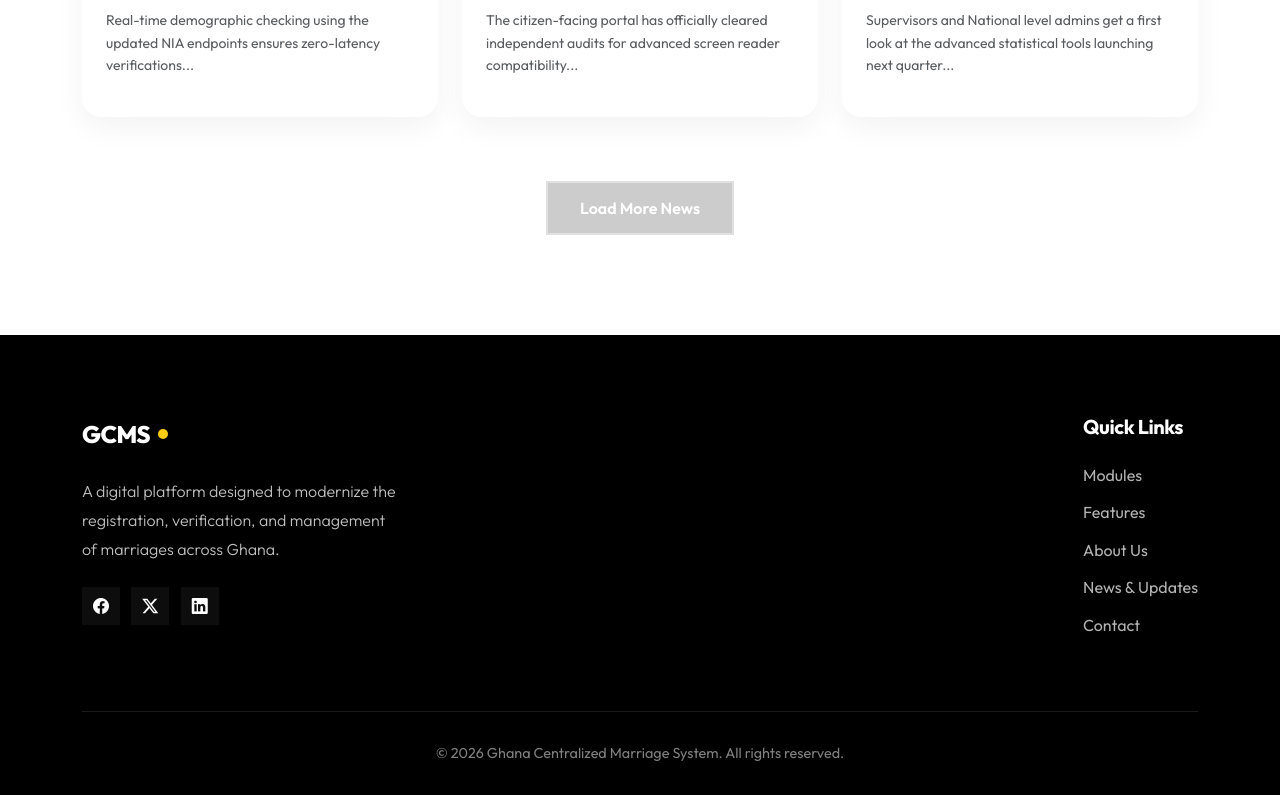
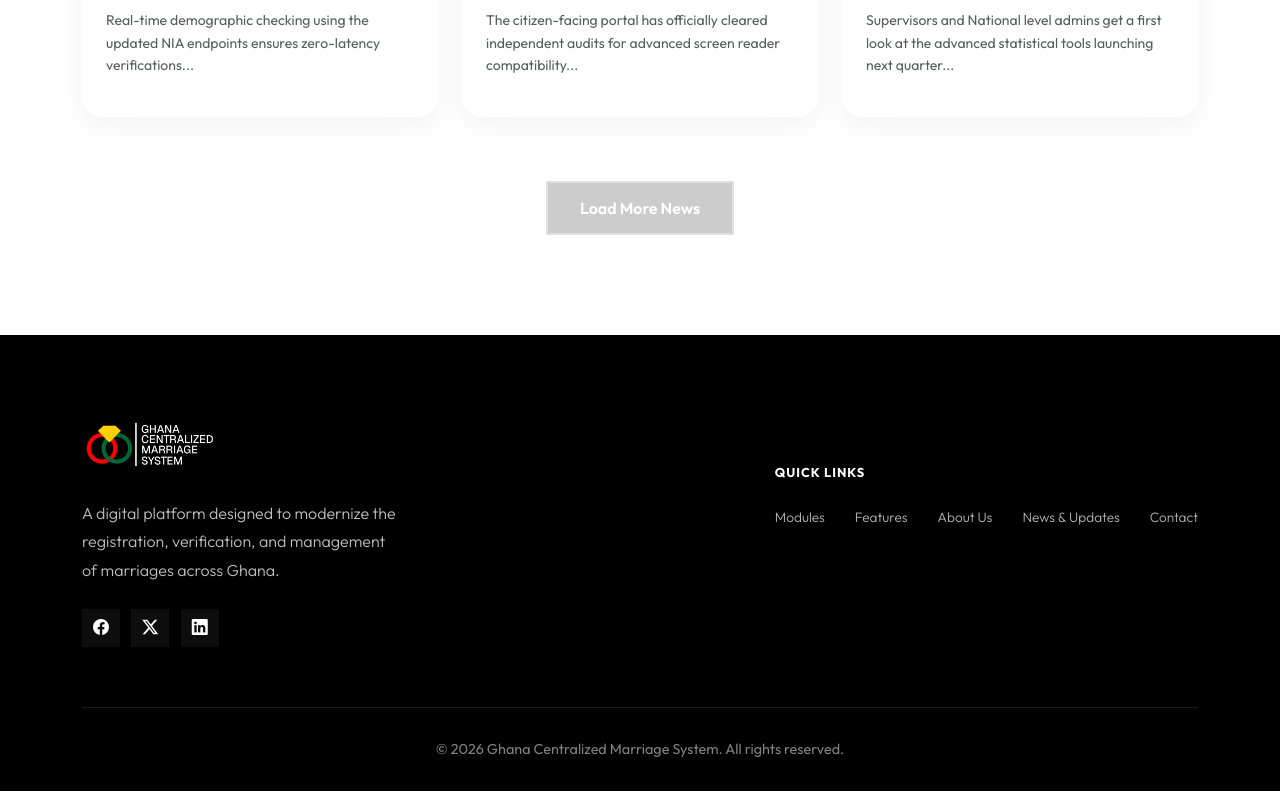
Before and after one commit to Manuel-Vardy/GCMS, a website: page news.html in a window 1280 px wide. Shown: the part 1292-2087 px from the top of the page. Drawn offline with nearby package versions, Linux system fonts and the light colour scheme.

Commit message:
initail commit

```diff
--- a/about.html
+++ b/about.html
@@ -9,6 +9,9 @@
     <link href="https://cdn.jsdelivr.net/npm/bootstrap@5.3.2/dist/css/bootstrap.min.css" rel="stylesheet">
     <link rel="stylesheet" href="https://cdn.jsdelivr.net/npm/bootstrap-icons@1.11.1/font/bootstrap-icons.css">
     <link rel="stylesheet" href="css/style.css">
+
+    <!-- Favicon -->
+    <link rel="icon" type="image/png" href="images/GCMS-03.png">
 </head>
 
 <body>
@@ -39,7 +42,7 @@
                 <!-- Black Box Logo Left -->
                 <div class="oitech-logo-box d-flex align-items-center h-100 px-4">
                     <a class="navbar-brand text-white fw-bold fs-3 mb-0" href="index.html">
-                        GCMS<span style="color: var(--gcms-yellow)">.</span>
+                        <img src="images/GCMS-02.png" alt="GCMS Logo" style="height: 60px;">
                     </a>
                 </div>
 
@@ -149,7 +152,7 @@
                 <div class="col-lg-4 col-md-6 pe-lg-5">
                     <a href="index.html" class="text-decoration-none">
                         <div class="footer-logo">
-                            GCMS <span class="brand-dot"></span>
+                            <img src="images/GCMS-02.png" alt="GCMS Logo" style="height: 60px;">
                         </div>
                     </a>
                     <p class="text-white opacity-75 mb-4" style="line-height: 1.8; font-weight: 300;">
@@ -171,7 +174,7 @@
 
                 <!-- Footer Links -->
                 <div class="col-lg-8 col-md-8 d-flex justify-content-lg-end">
-                    <div>
+                    <div class="footer-links-container">
                         <h5 class="fw-bold mb-4">Quick Links</h5>
                         <ul class="footer-links">
                             <li><a href="modules.html">Modules</a></li>
--- a/css/style.css
+++ b/css/style.css
@@ -1443,22 +1443,48 @@ h6,
 .footer-links {
     list-style: none;
     padding: 0;
-    margin: 0;
+    margin: 20px 0 0 0;
+    display: flex;
+    flex-wrap: wrap;
+    gap: 30px;
 }
 
 .footer-links li {
-    margin-bottom: 12px;
+    margin-bottom: 0;
 }
 
 .footer-links a {
     color: rgba(255, 255, 255, 0.7);
     text-decoration: none;
     transition: var(--transition-fast);
+    font-weight: 300;
+    font-size: 0.85rem;
 }
 
 .footer-links a:hover {
     color: var(--gcms-yellow);
-    padding-left: 5px;
+}
+
+.footer h5.fw-bold {
+    font-weight: 400;
+    letter-spacing: 1px;
+    text-transform: uppercase;
+    font-size: 0.8rem;
+}
+
+.footer-links-container {
+    padding-top: 50px;
+}
+
+@media (max-width: 991.98px) {
+    .footer-links {
+        flex-direction: column;
+        gap: 12px;
+    }
+
+    .footer-links-container {
+        padding-top: 30px;
+    }
 }
 
 .footer-bottom {
@@ -1785,14 +1811,11 @@ h6,
 
 .oitech-logo-box {
     position: relative;
-    background-color: var(--gcms-black);
-    border-right: 5px solid var(--gcms-yellow);
+    background-color: transparent;
     z-index: 10;
     height: 100%;
     display: flex;
     align-items: center;
-    border-top-left-radius: 0;
-    border-bottom-left-radius: 0;
 }
 
 
--- a/news.html
+++ b/news.html
@@ -9,6 +9,9 @@
     <link href="https://cdn.jsdelivr.net/npm/bootstrap@5.3.2/dist/css/bootstrap.min.css" rel="stylesheet">
     <link rel="stylesheet" href="https://cdn.jsdelivr.net/npm/bootstrap-icons@1.11.1/font/bootstrap-icons.css">
     <link rel="stylesheet" href="css/style.css">
+
+    <!-- Favicon -->
+    <link rel="icon" type="image/png" href="images/GCMS-03.png">
 </head>
 
 <body class="bg-gray-light">
@@ -39,7 +42,7 @@
                 <!-- Black Box Logo Left -->
                 <div class="oitech-logo-box d-flex align-items-center h-100 px-4">
                     <a class="navbar-brand text-white fw-bold fs-3 mb-0" href="index.html">
-                        GCMS<span style="color: var(--gcms-yellow)">.</span>
+                        <img src="images/GCMS-02.png" alt="GCMS Logo" style="height: 60px;">
                     </a>
                 </div>
 
@@ -173,7 +176,7 @@
                 <div class="col-lg-4 col-md-6 pe-lg-5">
                     <a href="index.html" class="text-decoration-none">
                         <div class="footer-logo">
-                            GCMS <span class="brand-dot"></span>
+                            <img src="images/GCMS-02.png" alt="GCMS Logo" style="height: 60px;">
                         </div>
                     </a>
                     <p class="text-white opacity-75 mb-4" style="line-height: 1.8; font-weight: 300;">
@@ -194,15 +197,15 @@
                 </div>
 
                 <!-- Footer Links -->
-                <div class="col-lg-8 col-md-8 d-flex justify-content-lg-end">
-                    <div>
+                <div class="col-lg-8 d-flex justify-content-lg-end">
+                    <div class="footer-links-container">
                         <h5 class="fw-bold mb-4">Quick Links</h5>
                         <ul class="footer-links">
                             <li><a href="modules.html">Modules</a></li>
                             <li><a href="features.html">Features</a></li>
                             <li><a href="about.html">About Us</a></li>
                             <li><a href="news.html">News & Updates</a></li>
-                            <li><a href="index.html#talk-expert">Contact</a></li>
+                            <li><a href="#talk-expert">Contact</a></li>
                         </ul>
                     </div>
                 </div>
```
Also changed, not shown: features.html (+8 -5 lines), index.html (+6 -3 lines), modules.html (+8 -5 lines), images/GCMS-01.png (added), images/GCMS-02.png (added), images/GCMS-03.png (added), images/GCMS-04.png (added).
